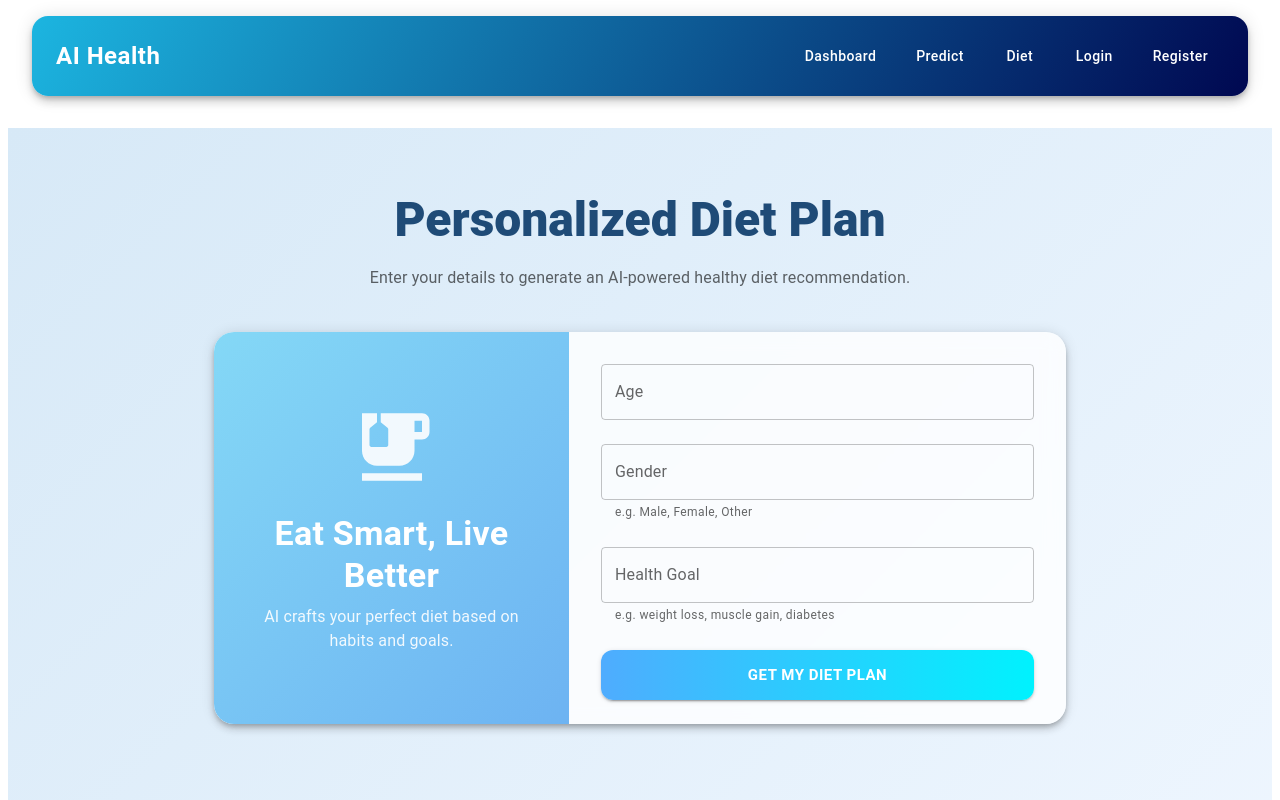
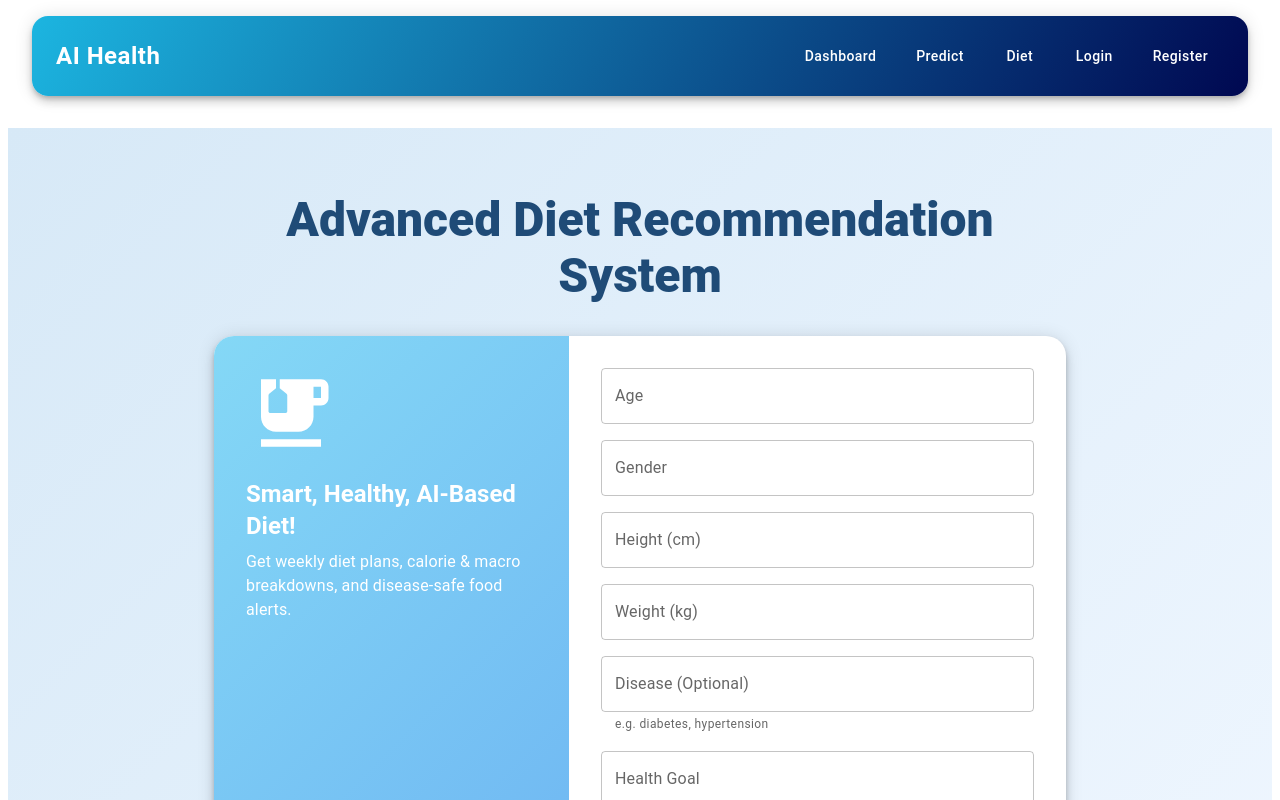
Before and after one commit to ritikpandeyyy/ai-disease-prediction, a React (Create React App) app in the folder frontend/: page /diet in a window 1280 px wide. Shown: the top 800 px of the page. Built offline with nearby package versions, Linux system fonts and the light colour scheme.

Commit message:
diet features added

```diff
--- a/frontend/src/pages/Diet.js
+++ b/frontend/src/pages/Diet.js
@@ -1,198 +1,250 @@
-import React, { useState } from 'react';
+
+import React, { useState } from "react";
 import {
-  Container, Typography, Box, TextField, Button, Alert, List, ListItem,
-  Card, CardContent, Grid, Stack, Chip
-} from '@mui/material';
-import axios from 'axios';
-import { motion } from 'framer-motion';
-import EmojiFoodBeverageIcon from '@mui/icons-material/EmojiFoodBeverage';
-import RestaurantMenuIcon from '@mui/icons-material/RestaurantMenu';
+  Container,
+  Typography,
+  Box,
+  TextField,
+  Button,
+  Alert,
+  List,
+  ListItem,
+  Card,
+  CardContent,
+  Grid,
+  Stack,
+  Chip,
+  Divider,
+} from "@mui/material";
+import axios from "axios";
+import { motion } from "framer-motion";
+import EmojiFoodBeverageIcon from "@mui/icons-material/EmojiFoodBeverage";
+import RestaurantMenuIcon from "@mui/icons-material/RestaurantMenu";
 
 export default function Diet() {
-  const [form, setForm] = useState({ age: '', gender: '', healthGoal: '' });
+  const [form, setForm] = useState({
+    age: "",
+    gender: "",
+    healthGoal: "",
+    dietPreference: "",
+    weight: "",
+    height: "",
+    disease: "",
+  });
+
   const [result, setResult] = useState(null);
-  const [error, setError] = useState('');
+  const [error, setError] = useState("");
 
-  const handleChange = e => setForm({ ...form, [e.target.name]: e.target.value });
+  const handleChange = (e) =>
+    setForm({ ...form, [e.target.name]: e.target.value });
 
-  const handleSubmit = async e => {
+  const handleSubmit = async (e) => {
     e.preventDefault();
-    setError('');
+    setError("");
     setResult(null);
     try {
-      const res = await axios.post('http://localhost:5001/api/diet', form);
+      const res = await axios.post("http://localhost:5001/api/diet", form);
       setResult(res.data);
-    } catch {
-      setError('Failed to fetch recommendations');
+    } catch (err) {
+      setError("Failed to fetch diet plan");
     }
   };
 
   return (
     <Box
       sx={{
-        minHeight: '100vh',
+        minHeight: "100vh",
         py: 8,
-        background: 'linear-gradient(135deg, #d7e9f7 0%, #f0f7ff 100%)',
+        background: "linear-gradient(135deg, #d7e9f7 0%, #f0f7ff 100%)",
       }}
     >
       <Container maxWidth="md">
+        <Typography
+          variant="h3"
+          align="center"
+          fontWeight={800}
+          mb={4}
+          color="#1f4b77"
+        >
+          Advanced Diet Recommendation System
+        </Typography>
 
-        {/* HEADER */}
-        <motion.div
-          initial={{ opacity: 0, y: 25 }}
-          animate={{ opacity: 1, y: 0 }}
-          transition={{ duration: 0.6 }}
-        >
-          <Typography variant="h3" fontWeight={800} align="center" color="#1f4b77" mb={2}>
-            Personalized Diet Plan
-          </Typography>
-          <Typography variant="subtitle1" align="center" color="text.secondary" mb={5}>
-            Enter your details to generate an AI-powered healthy diet recommendation.
-          </Typography>
-        </motion.div>
-
-        {/* MAIN CARD */}
-        <motion.div
-          initial={{ opacity: 0, y: 50 }}
-          animate={{ opacity: 1, y: 0 }}
-          transition={{ duration: 0.8 }}
-        >
-          <Card
-            elevation={5}
-            sx={{
-              borderRadius: 5,
-              overflow: 'hidden',
-              backdropFilter: 'blur(10px)',
-              background: 'rgba(255,255,255,0.8)',
-            }}
-          >
+        {/* Main Card */}
+        <Card elevation={6} sx={{ borderRadius: 5 }}>
           <Grid container>
-
-              {/* LEFT SIDE */}
+            {/* LEFT PANEL */}
             <Grid
               item
               xs={12}
               md={5}
               sx={{
-                  background: 'linear-gradient(135deg, #84d8f6 0%, #6db3f2 100%)',
+                background: "linear-gradient(135deg, #84d8f6 0%, #6db3f2 100%)",
                 p: 4,
-                  display: 'flex',
-                  flexDirection: 'column',
-                  alignItems: 'center',
-                  justifyContent: 'center',
-                  color: 'white',
-                  textAlign: 'center',
+                color: "white",
               }}
             >
-                <motion.div
-                  animate={{ y: [0, -10, 0] }}
-                  transition={{ repeat: Infinity, duration: 3 }}
-                >
-                  <EmojiFoodBeverageIcon sx={{ fontSize: 90, opacity: 0.9 }} />
-                </motion.div>
-
-                <Typography variant="h4" fontWeight={700} mt={2}>
-                  Eat Smart, Live Better
+              <EmojiFoodBeverageIcon sx={{ fontSize: 90 }} />
+              <Typography variant="h5" fontWeight={700} mt={2}>
+                Smart, Healthy, AI-Based Diet!
               </Typography>
-                <Typography variant="body1" sx={{ mt: 1, opacity: 0.9 }}>
-                  AI crafts your perfect diet based on habits and goals.
+              <Typography variant="body1" mt={1}>
+                Get weekly diet plans, calorie & macro breakdowns, and
+                disease-safe food alerts.
               </Typography>
             </Grid>
 
-              {/* RIGHT SIDE (FORM) */}
+            {/* RIGHT PANEL */}
             <Grid item xs={12} md={7}>
               <CardContent sx={{ p: 4 }}>
                 <form onSubmit={handleSubmit}>
-                    <Stack spacing={3}>
+                  <Stack spacing={2}>
                     <TextField
                       label="Age"
                       name="age"
                       value={form.age}
                       onChange={handleChange}
                       fullWidth
-                        variant="outlined"
                     />
+
                     <TextField
                       label="Gender"
                       name="gender"
                       value={form.gender}
                       onChange={handleChange}
                       fullWidth
-                        variant="outlined"
-                        helperText="e.g. Male, Female, Other"
                     />
+
+                    <TextField
+                      label="Height (cm)"
+                      name="height"
+                      value={form.height}
+                      onChange={handleChange}
+                      fullWidth
+                    />
+
+                    <TextField
+                      label="Weight (kg)"
+                      name="weight"
+                      value={form.weight}
+                      onChange={handleChange}
+                      fullWidth
+                    />
+
+                    <TextField
+                      label="Disease (Optional)"
+                      name="disease"
+                      value={form.disease}
+                      onChange={handleChange}
+                      helperText="e.g. diabetes, hypertension"
+                      fullWidth
+                    />
+
                     <TextField
                       label="Health Goal"
                       name="healthGoal"
                       value={form.healthGoal}
                       onChange={handleChange}
+                      helperText="weight loss, gain, maintenance"
                       fullWidth
-                        variant="outlined"
-                        helperText="e.g. weight loss, muscle gain, diabetes"
                     />
 
-                      <motion.div whileHover={{ scale: 1.05 }} whileTap={{ scale: 0.97 }}>
+                    <TextField
+                      label="Diet Preference"
+                      name="dietPreference"
+                      value={form.dietPreference}
+                      onChange={handleChange}
+                      helperText="veg / non-veg / vegan"
+                      fullWidth
+                    />
+
                     <Button
                       type="submit"
                       variant="contained"
-                          size="large"
                       fullWidth
                       sx={{
                         py: 1.5,
                         borderRadius: 3,
-                            background: 'linear-gradient(90deg, #4facfe 0%, #00f2fe 100%)',
-                            fontWeight: 700,
-                            letterSpacing: 0.5,
+                        background:
+                          "linear-gradient(90deg, #4facfe 0%, #00f2fe 100%)",
                       }}
                     >
-                          Get My Diet Plan
+                      Generate Diet Plan
                     </Button>
-                      </motion.div>
                   </Stack>
                 </form>
 
-                  {/* ERROR */}
                 {error && (
                   <Alert severity="error" sx={{ mt: 3 }}>
                     {error}
                   </Alert>
                 )}
 
-                  {/* RESULT */}
+                {/* SHOW RESULT */}
                 {result && (
-                    <motion.div
-                      initial={{ opacity: 0, y: 20 }}
-                      animate={{ opacity: 1, y: 0 }}
-                      transition={{ duration: 0.6 }}
-                    >
-                      <Alert
-                        severity="success"
-                        sx={{ mt: 4, borderRadius: 3, background: '#e8fdf1' }}
-                        icon={<RestaurantMenuIcon />}
-                      >
-                        <Typography variant="h6" fontWeight={600} mb={1}>
-                          Your Recommendations:
+                  <Box mt={4}>
+                    <Alert severity="success">
+                      <Typography variant="h6" fontWeight={700}>
+                        Daily Calorie Target: {result.tdee} kcal
+                      </Typography>
+
+                      <Typography variant="h6" mt={2}>
+                        Macros:
                       </Typography>
                       <List>
-                          {result.recommendations.map((rec, idx) => (
-                            <ListItem key={idx}>
+                        <ListItem>Protein: {result.macros.protein_g}g</ListItem>
+                        <ListItem>Carbs: {result.macros.carbs_g}g</ListItem>
+                        <ListItem>Fat: {result.macros.fat_g}g</ListItem>
+                      </List>
+
+                      <Divider sx={{ my: 2 }} />
+
+                      <Typography variant="h6">Weekly Meal Plan:</Typography>
+                      {result.week.map((day) => (
+                        <Box
+                          key={day.day}
+                          sx={{
+                            p: 2,
+                            mt: 2,
+                            borderRadius: 2,
+                            background: "#e8fdf1",
+                          }}
+                        >
+                          <Typography fontWeight={700}>Day {day.day}</Typography>
+                          {Object.entries(day.plan).map(([meal, d]) => (
+                            <Box key={meal} sx={{ mt: 1 }}>
+                              <Typography fontWeight={600}>{meal}:</Typography>
+                              {d.items.map((food, i) => (
                                 <Chip
-                                label={rec}
-                                color="primary"
-                                sx={{ background: '#6dd5ed', color: 'white', fontWeight: 600 }}
+                                  key={i}
+                                  label={food.name}
+                                  sx={{ mr: 1, mt: 1, background: "#6dd5ed", color: "white" }}
                                 />
-                            </ListItem>
                               ))}
-                        </List>
+                            </Box>
+                          ))}
+
+                          {/* Alerts */}
+                          {day.alerts.length > 0 && (
+                            <Alert severity="warning" sx={{ mt: 2 }}>
+                              <Typography fontWeight={700}>
+                                Food Restrictions:
+                              </Typography>
+                              {day.alerts.map((a, idx) => (
+                                <Typography key={idx}>
+                                  ⚠ {a.item} — {a.reason || a.disease}
+                                </Typography>
+                              ))}
                             </Alert>
-                    </motion.div>
+                          )}
+                        </Box>
+                      ))}
+                    </Alert>
+                  </Box>
                 )}
               </CardContent>
             </Grid>
-
           </Grid>
         </Card>
-        </motion.div>
       </Container>
     </Box>
   );
```
Lines whose indentation alone changed are shown as unchanged.
